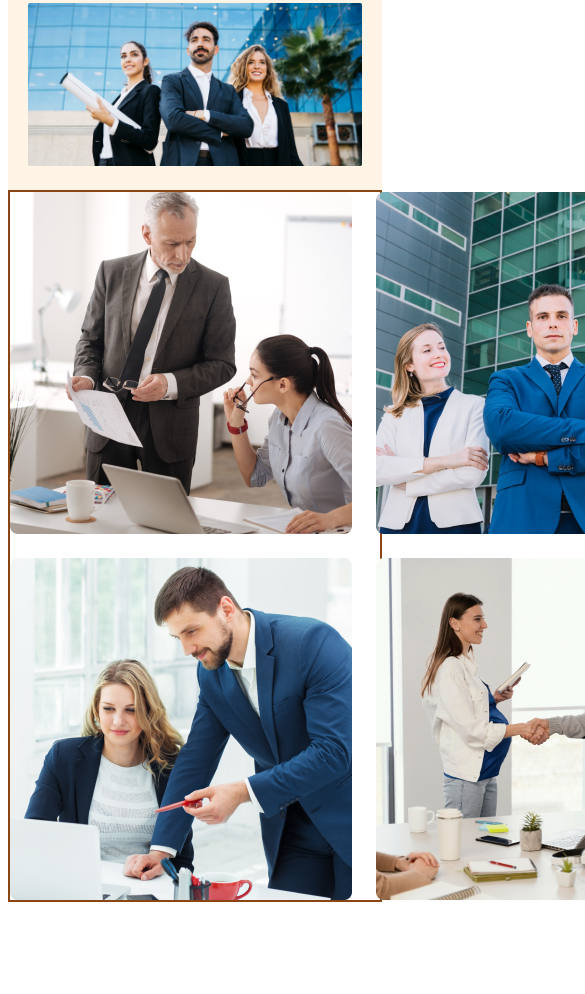
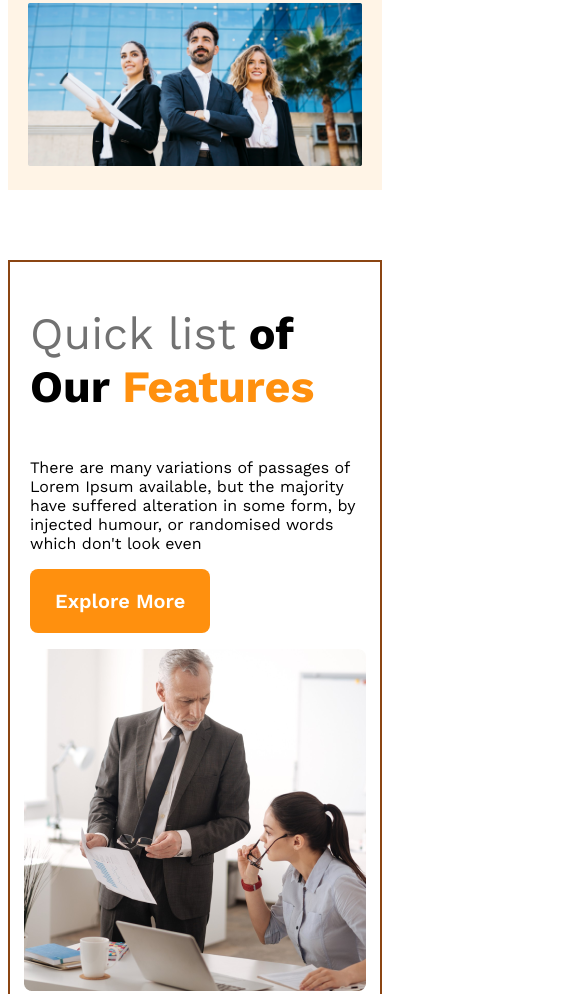
Before and after one commit to Miraj-0022/architect, a plain HTML site: page index.html in a window 390 px wide. Shown: the part 803-1797 px from the top of the page, 585 px wide, since content can reach past the window. Before the commit the page ends 1713 px from the top, so only its background shows below. Drawn offline with nearby package versions, Linux system fonts and the light colour scheme.

Commit message:
team section responsibe finished

```diff
--- a/index.html
+++ b/index.html
@@ -22,7 +22,7 @@
         <div class="banner">
             <div class="banner-content">
                 <h1 class="banner-title">Brand New Group of Architects </h1>
-                <p class="banner-description">There are many variations of passages of Lorem Ipsum available, but the majority have suffered alteration in some form, by injected humour, or random side words which don't look even</p>
+                <p class="text-light-gray">There are many variations of passages of Lorem Ipsum available, but the majority have suffered alteration in some form, by injected humour, or random side words which don't look even</p>
                 <button class="btn-primary">Explore More</button>
             </div>
             <img src="images/banner.png" alt="" class="banner-img">
@@ -38,8 +38,8 @@
                 <img src="images/team4.png" alt="">
             </div>
             <div class="team-content">
-                <h3 class="team-title"><span class="quick-list">Quick list</span> <span>of Our</span> <span class="text-feature">Features</span></h3>
-                <p class="team-description">There are many variations of passages of Lorem Ipsum available, but the majority have suffered alteration in some form, by injected humour, or randomised words which don't look even</p>
+                <h3 class="team-title"><span class="quick-list text-light-gray">Quick list</span> <span>of Our</span> <span class="text-feature">Features</span></h3>
+                <p class="text-lignt-gray">There are many variations of passages of Lorem Ipsum available, but the majority have suffered alteration in some form, by injected humour, or randomised words which don't look even</p>
                 <button class="btn-primary">Explore More</button>
             </div>
         </section>
--- a/styles/style.css
+++ b/styles/style.css
@@ -5,6 +5,10 @@
     font-family: 'EB Garamond', serif;
     font-family: 'Open Sans', sans-serif;
     font-family: 'Work Sans', sans-serif;
+}
+
+.text-light-gray {
+    color: #727272;
 }
 
 .btn-primary {
@@ -64,64 +68,78 @@ li>a {
 
 }
 
-.banner-description {
-    color: #727272;
-}
-
 .banner-img {
     width: 100%;
     margin-top: 20px;
 }
 
+/* Main style */
+
+main {
+    border: 2px solid saddlebrown;
+    max-width: 1440px;
+    margin: 4.4rem auto;
+}
+
+.team-container {
+    display: flex;
+    align-items: center;
+}
+
+.team-img {
+    display: grid;
+    grid-template-columns: repeat(2, 1fr);
+    gap: 1.5rem;
+}
+
+.team-content {
+    padding-left: 70px;
+    padding-right: 70px;
+}
+
+.team-title {
+    font-size: 2.8rem;
+    font-weight: 700;
+}
+
+.quick-list {
+    font-weight: 500;
+}
+
+.text-feature {
+    color: #FF900E;
+}
+
 /* Responsive Styles */
 
 @media screen and (max-width:576px) {
-    header{
+    header {
         padding: 20px;
     }
+
     nav{
         flex-direction: column;
+    }
+    .team-container{
+        flex-direction: column-reverse;
+        gap: 1rem;
+    }
+    .team-content{
+        padding-left: 20px;
+        padding-right: 20px;
+    }
+    .team-img{
+        grid-template-columns: 1fr;
     }
 
 }
 
 @media screen and (min-width:576px) and (max-width:960px) {
-    header{
+    header {
         padding: 50px;
     }
-
+    .team-container{
+        flex-direction: column-reverse;
+        gap: 1rem;
+    }
 }
-/* Main style */
-
-main{
-    border: 2px solid saddlebrown;
-    max-width: 1440px;
-    margin: 0 auto;
-}
-.team-container{
-    display: flex;
-    align-items: center;
-}
-.team-img{
-    display: grid;
-    grid-template-columns: repeat(2, 1fr);
-    gap: 1.5rem;
-}
-.team-content{
-    padding-left: 70px;
-    padding-right: 70px;
-}
-.team-title{
-    font-size: 2.8rem;
-    font-weight: 700;
-}
-.quick-list{
-    color: #727272;
-    font-weight: 500;
-}
-.text-feature{
-    color: #FF900E;
-}
-.team-description{
-    color: #727272;
-}
```
